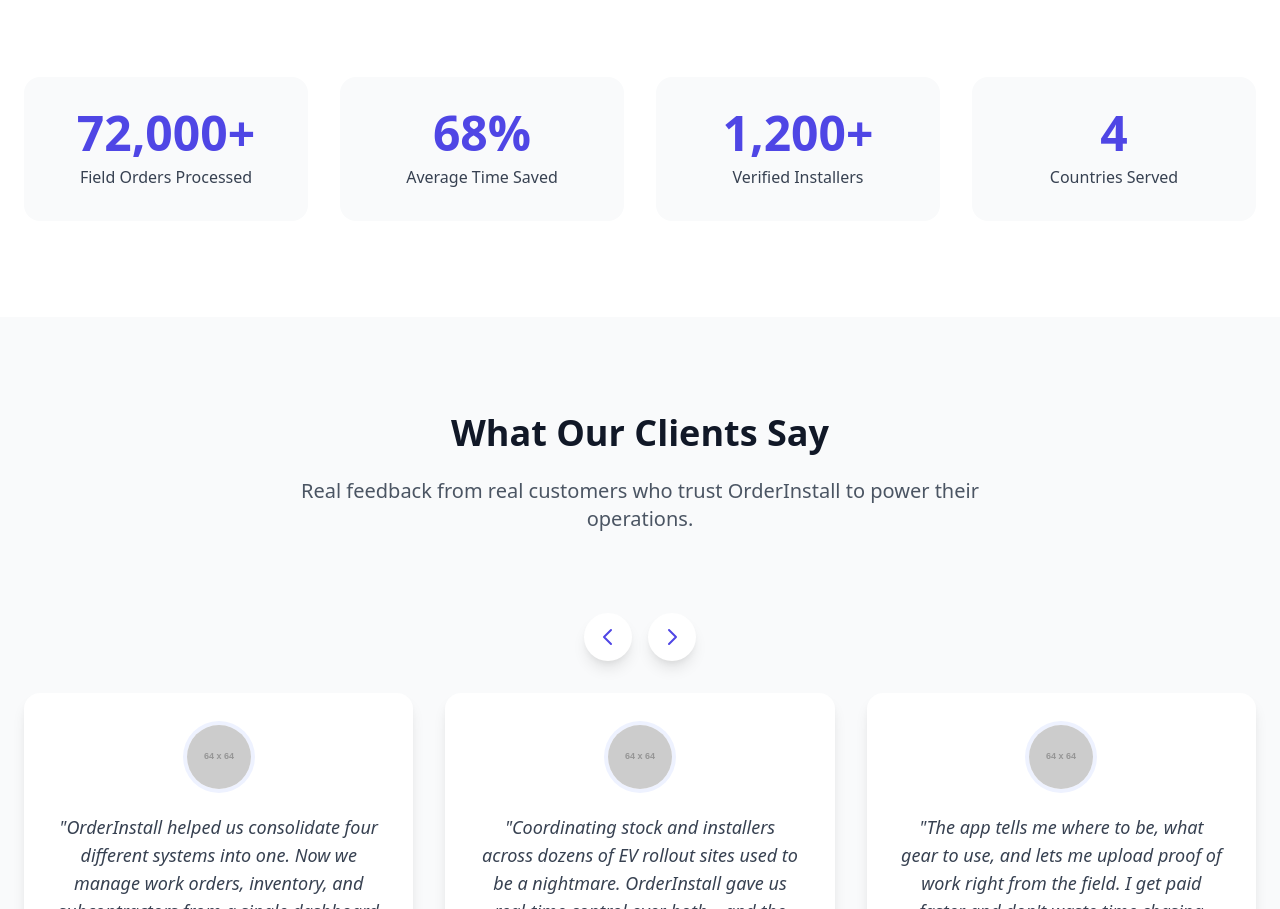
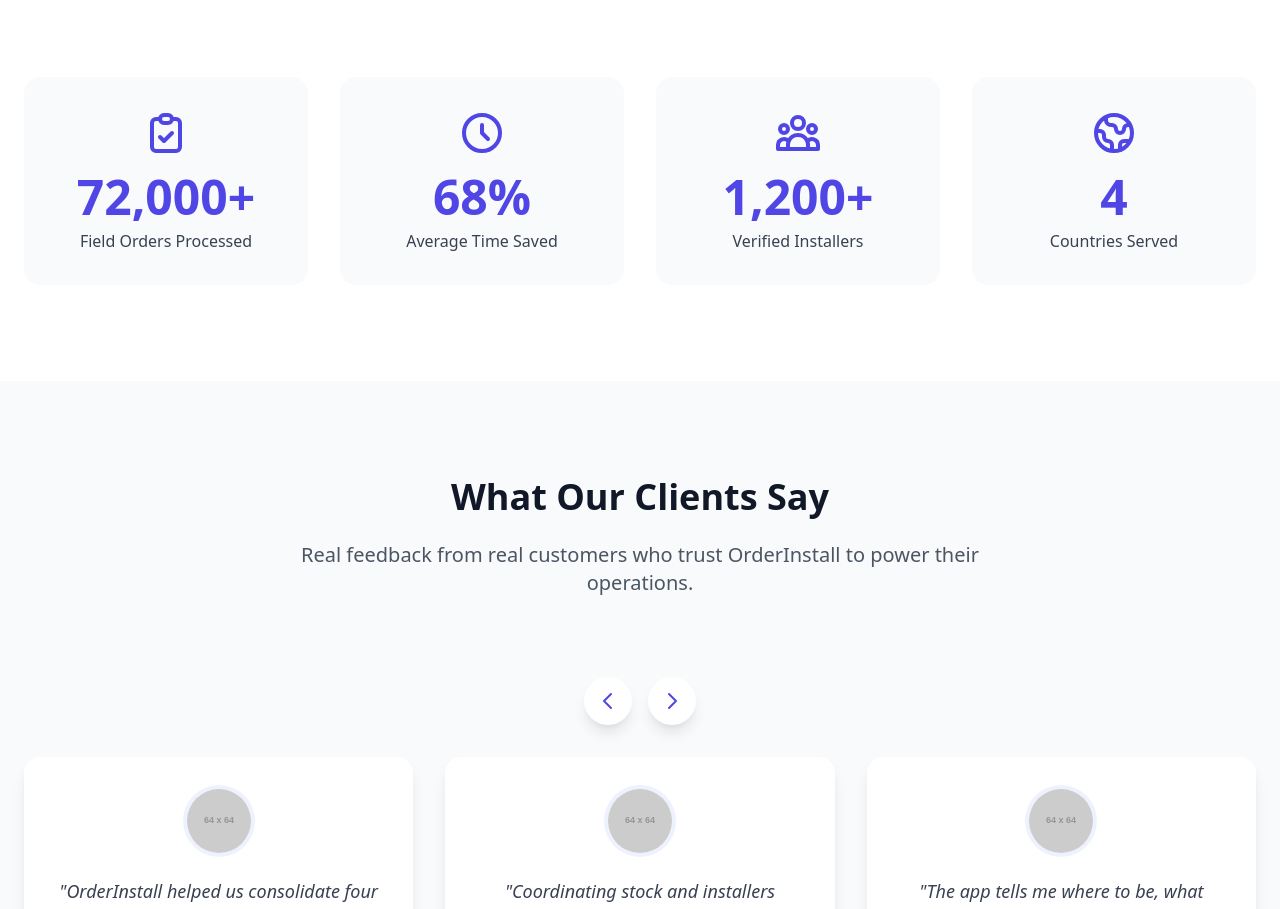
Before and after one commit to SJPMurphy/OI-Home-Page, a plain HTML site: page index.html in a window 1280 px wide. Shown: the part 3619-4528 px from the top of the page. Drawn offline with nearby package versions, Linux system fonts and the light colour scheme; placeholder pictures from the web are drawn by us.

Commit message:
Add statistics icons with animations in index.html
- Introduced new animated statistics icons to enhance visual engagement.
- Implemented bounce-in animations for icons to improve user interaction.
- Ensured icons are hidden on load and only visible when in view to prevent flashing.
- Updated the counter animation script to trigger icon animations when elements are in the viewport.

```diff
--- a/index.html
+++ b/index.html
@@ -204,6 +204,36 @@
     }
     .pulse-btn {
       animation: pulse 2s infinite;
+    }
+
+    /* Stats icon animations */
+    @keyframes bounceIn {
+      0% { transform: scale(0.3); opacity: 0; }
+      50% { transform: scale(1.05); opacity: 1; }
+      70% { transform: scale(0.9); }
+      100% { transform: scale(1); }
+    }
+
+    .stats-icon {
+      visibility: hidden;
+    }
+
+    .stats-icon.animate {
+      visibility: visible;
+      animation: bounceIn 0.8s ease forwards;
+    }
+
+    /* Ensure icons don't flash on load */
+    .stats-icon svg {
+      opacity: 0;
+      transform: scale(0.3);
+      will-change: transform, opacity;
+    }
+
+    .stats-icon.animate svg {
+      opacity: 1;
+      transform: scale(1);
+      transition: opacity 0.3s ease, transform 0.8s cubic-bezier(0.18, 1.25, 0.4, 1);
     }
   </style>
 </head>
@@ -514,18 +544,38 @@
       </div>
       <div class="grid grid-cols-1 md:grid-cols-4 gap-8 scroll-reveal">
         <div class="bg-gray-50 rounded-2xl p-8 text-center">
+          <div class="stats-icon mb-4">
+            <svg class="w-12 h-12 mx-auto text-indigo-600" fill="none" stroke="currentColor" stroke-width="2" viewBox="0 0 24 24">
+              <path stroke-linecap="round" stroke-linejoin="round" d="M9 5H7a2 2 0 00-2 2v12a2 2 0 002 2h10a2 2 0 002-2V7a2 2 0 00-2-2h-2M9 5a2 2 0 002 2h2a2 2 0 002-2M9 5a2 2 0 012-2h2a2 2 0 012 2m-6 9l2 2 4-4" />
+            </svg>
+          </div>
           <span id="counter1" class="text-5xl font-bold text-indigo-600">0</span><span class="text-5xl font-bold text-indigo-600">+</span>
           <p class="text-gray-700 font-medium mt-2">Field Orders Processed</p>
         </div>
         <div class="bg-gray-50 rounded-2xl p-8 text-center">
+          <div class="stats-icon mb-4">
+            <svg class="w-12 h-12 mx-auto text-indigo-600" fill="none" stroke="currentColor" stroke-width="2" viewBox="0 0 24 24">
+              <path stroke-linecap="round" stroke-linejoin="round" d="M12 8v4l3 3m6-3a9 9 0 11-18 0 9 9 0 0118 0z" />
+            </svg>
+          </div>
           <span id="counter2" class="text-5xl font-bold text-indigo-600">0</span><span class="text-5xl font-bold text-indigo-600">%</span>
           <p class="text-gray-700 font-medium mt-2">Average Time Saved</p>
         </div>
         <div class="bg-gray-50 rounded-2xl p-8 text-center">
+          <div class="stats-icon mb-4">
+            <svg class="w-12 h-12 mx-auto text-indigo-600" fill="none" stroke="currentColor" stroke-width="2" viewBox="0 0 24 24">
+              <path stroke-linecap="round" stroke-linejoin="round" d="M17 20h5v-2a3 3 0 00-5.356-1.857M17 20H7m10 0v-2c0-.656-.126-1.283-.356-1.857M7 20H2v-2a3 3 0 015.356-1.857M7 20v-2c0-.656.126-1.283.356-1.857m0 0a5.002 5.002 0 019.288 0M15 7a3 3 0 11-6 0 3 3 0 016 0zm6 3a2 2 0 11-4 0 2 2 0 014 0zM7 10a2 2 0 11-4 0 2 2 0 014 0z" />
+            </svg>
+          </div>
           <span id="counter3" class="text-5xl font-bold text-indigo-600">0</span><span class="text-5xl font-bold text-indigo-600">+</span>
           <p class="text-gray-700 font-medium mt-2">Verified Installers</p>
         </div>
         <div class="bg-gray-50 rounded-2xl p-8 text-center">
+          <div class="stats-icon mb-4">
+            <svg class="w-12 h-12 mx-auto text-indigo-600" fill="none" stroke="currentColor" stroke-width="2" viewBox="0 0 24 24">
+              <path stroke-linecap="round" stroke-linejoin="round" d="M3.055 11H5a2 2 0 012 2v1a2 2 0 002 2 2 2 0 012 2v2.945M8 3.935V5.5A2.5 2.5 0 0010.5 8h.5a2 2 0 012 2 2 2 0 104 0 2 2 0 012-2h1.064M15 20.488V18a2 2 0 012-2h3.064M21 12a9 9 0 11-18 0 9 9 0 0118 0z" />
+            </svg>
+          </div>
           <span id="counter4" class="text-5xl font-bold text-indigo-600">0</span>
           <p class="text-gray-700 font-medium mt-2">Countries Served</p>
         </div>
@@ -653,6 +703,7 @@
     // Counter animation script
     function animateCounter(id, target, duration) {
       const element = document.getElementById(id);
+      const icon = element.closest('.bg-gray-50').querySelector('.stats-icon');
       let startTime = null;
       const startValue = 0;
 
@@ -669,10 +720,12 @@
       }
 
       if (isElementInViewport(element)) {
+        icon.classList.add('animate');
         window.requestAnimationFrame(updateCounter);
       } else {
         const observer = new IntersectionObserver((entries) => {
           if (entries[0].isIntersecting) {
+            icon.classList.add('animate');
             window.requestAnimationFrame(updateCounter);
             observer.disconnect();
           }
```
